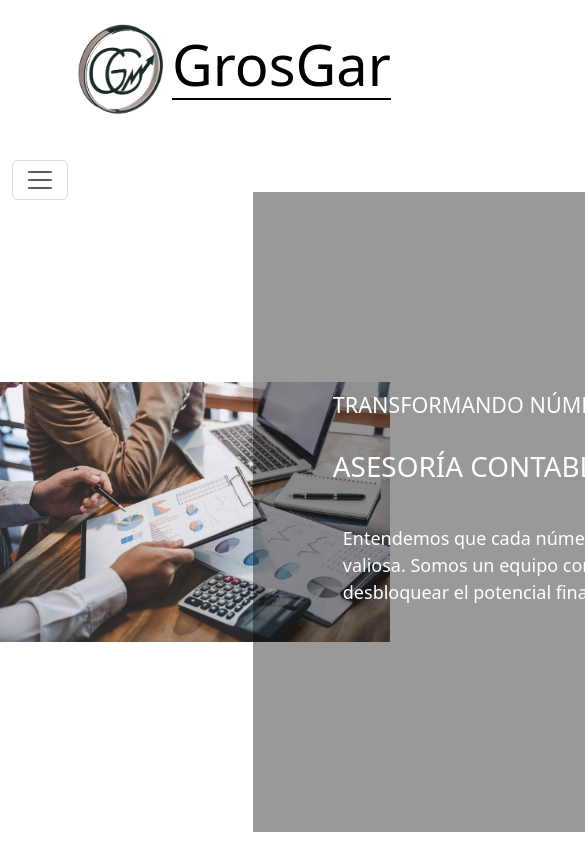
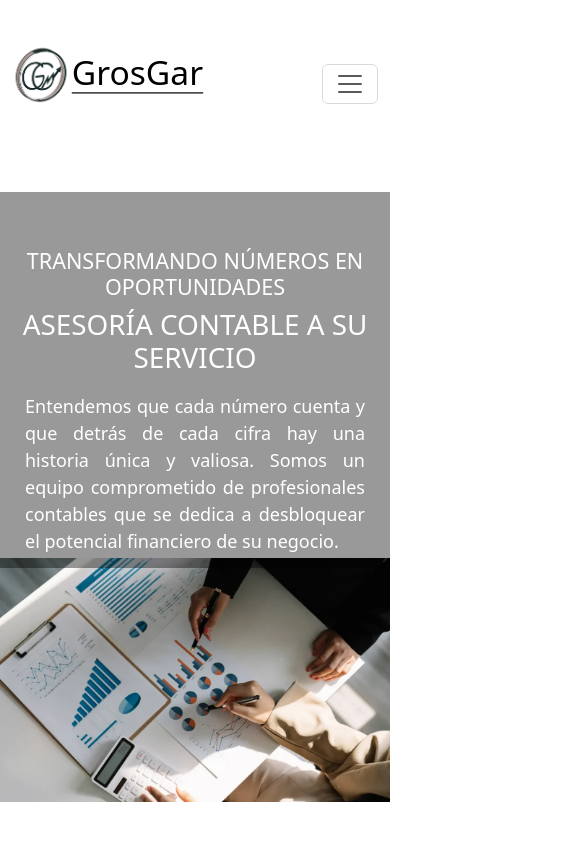
Before and after one commit to Joaquingro/Grosgar, a React (Vite) app: page / in a window 390 px wide. Shown: the top 844 px of the page, 585 px wide, since content can reach past the window. Built offline with nearby package versions, Linux system fonts and the light colour scheme.

Commit message:
Add image in assets for responsive, add responsive in NavBar and Info components

```diff
--- a/index.html
+++ b/index.html
@@ -16,5 +16,8 @@
   <body>
     <div id="root"></div>
     <script type="module" src="/src/main.jsx"></script>
+    <!-- Bootstrap -->
+    <script src="https://cdn.jsdelivr.net/npm/bootstrap@5.3.0/dist/js/bootstrap.bundle.min.js"></script>
+
   </body>
 </html>
--- a/src/components/ImageContent/ImageContent.module.css
+++ b/src/components/ImageContent/ImageContent.module.css
@@ -85,3 +85,86 @@
       opacity: 1;
     }
   }
+
+
+/**
+ * ----------------------------------------
+ * RESPONSIVE
+ * ----------------------------------------
+ */
+
+
+  @media (max-width: 391px) {
+    .container{
+      background-image: url(../../assets/responsive.jpg);
+      background-attachment: local;
+      height: 61em;
+      margin-bottom: -20em;
+    }
+
+    .info{
+      width: 100%;
+      margin-left: 0;
+      height: 23.5em;
+      text-align: center;
+    }
+
+    .infoSon{
+      margin-left: 0;
+      width: 100%;
+      padding: 4px;
+      margin-top: -2em;
+
+    }
+
+    .infoSon p{
+      width: 20em;
+      text-align: justify;
+      align-self: center
+    }
+  }
+
+  @media (min-width: 391px) and (max-width: 768px) {
+    /* Estilos para pantallas con ancho máximo de 768px */
+    .container{
+      background-image: url(../../assets/responsive.jpg);
+      background-attachment: local;
+      height: 63.8em;
+      margin-bottom: -20em;
+    }
+
+    .info{
+      width: 100%;
+      margin-left: 0;
+      height: 23.5em;
+      text-align: center;
+    }
+
+    .infoSon{
+      margin-left: 0;
+      width: 100%;
+      padding: 4px;
+      margin-top: -2em;
+
+    }
+
+    .infoSon p{
+      width: 20em;
+      text-align: justify;
+      align-self: center
+    }
+
+
+  }
+
+  @media (min-width: 768px) and (max-width: 992px) {
+    /* Estilos para pantallas con ancho entre 768px y 992px */
+  }
+
+  @media (min-width: 992px) and (max-width: 1500px){
+    /* Estilos para pantallas con ancho mínimo de 992px */
+    .info{
+      margin-left: 3em;
+      width: 82.8em;
+    }
+  }
--- a/src/components/Info/Info.module.css
+++ b/src/components/Info/Info.module.css
@@ -204,3 +204,28 @@
 .dark3 i{
     font-size: 3.5em;
 }
+
+
+/**
+ * ----------------------------------------
+ * RESPONSIVE
+ * ----------------------------------------
+ */
+
+
+ @media (max-width: 391px) {
+}
+@media (min-width: 391px) and (max-width: 768px) {
+  /* Estilos para pantallas con ancho máximo de 768px */
+}
+
+@media (min-width: 768px) and (max-width: 992px) {
+  /* Estilos para pantallas con ancho entre 768px y 992px */
+}
+
+@media (min-width: 992px) and (max-width: 1500px){
+  /* Estilos para pantallas con ancho mínimo de 992px */
+  .container{
+    width: 100%;
+  }
+}
--- a/src/components/NavBar/NavBar.module.css
+++ b/src/components/NavBar/NavBar.module.css
@@ -45,7 +45,7 @@
 }
 
 
-/**
+/*
  * ----------------------------------------
  * DARK MODE
  * ----------------------------------------
@@ -87,3 +87,34 @@
     background-color: rgb(20, 20, 20);
     color: white;
 }
+
+/*
+ * ----------------------------------------
+ * RESPONSIVE
+ * ----------------------------------------
+ */
+
+@media (max-width: 391px) {
+  .title{
+    transform: scale(0.6);
+    margin-left: -7em;
+  }
+}
+@media (min-width: 391px) and (max-width: 768px) {
+  /* Estilos para pantallas con ancho máximo de 768px */
+  .title{
+    transform: scale(0.6);
+    margin-left: -7em;
+  }
+}
+
+@media (min-width: 768px) and (max-width: 992px) {
+  /* Estilos para pantallas con ancho entre 768px y 992px */
+}
+
+@media (min-width: 992px) and (max-width: 1500px){
+  /* Estilos para pantallas con ancho mínimo de 992px */
+  .containerButtons{
+    margin-left: 17em;
+  }
+}
```
Also changed, not shown: src/assets/responsive.jpg (added).
